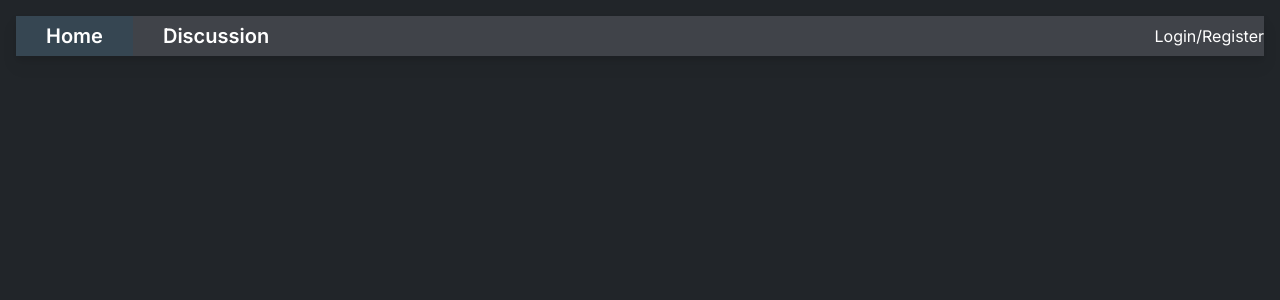
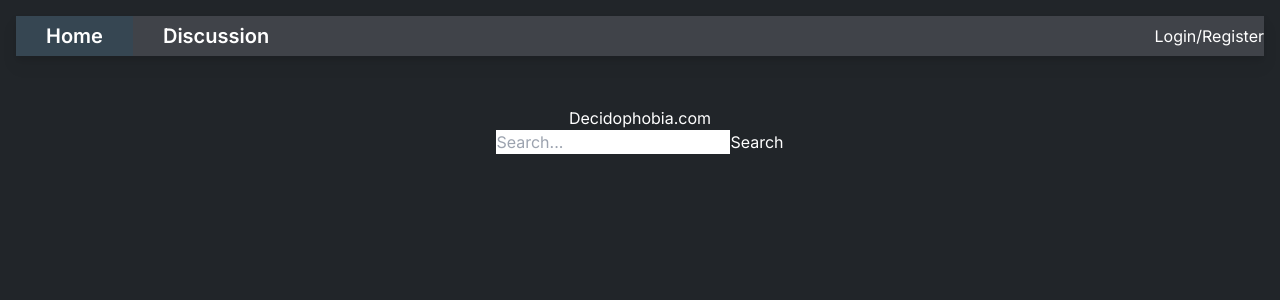
Before and after one commit to cfstar188/Decidophobia.com, a Next.js app in the folder frontend/: page / in a window 1280 px wide. Shown: the top 300 px of the page. Built offline with nearby package versions, Linux system fonts and the light colour scheme.

Commit message:
Add hero section to homepage

```diff
--- a/frontend/app/globals.css
+++ b/frontend/app/globals.css
@@ -24,3 +24,12 @@
     text-wrap: balance;
   }
 }
+
+
+.hero-section {
+  /* background-image: url('https://source.unsplash.com/random/1920x1080?abstract'); */
+  background-size: cover;
+  background-position: center;
+  text-align: center;
+  padding: 50px 0;
+}
--- a/frontend/app/page.tsx
+++ b/frontend/app/page.tsx
@@ -1,10 +1,25 @@
 // localhost:3000
 "use client";
 import React from "react";
-import SearchTable from "@/app/components/Table/SearchTable";
+import Image from "next/image";
 import SearchBar from "@/app/components/SearchBar";
+import Link from "next/link";
+import { NavBar } from "@/app/components/NavBar";
+import { authAtom } from "@/Library/AuthAtom";
+import { useAtom } from "jotai";
 
-// Unused pages in nextjs, purely testing page
+// Adjusted HomePage to include content from the provided HTML
 export default function HomePage() {
-  return <SearchTable />;
+
+  return (
+    <div>
+
+      <div className="divcent">
+        <section className="hero-section">
+          <h1 style={{ textAlign: "center" }}>Decidophobia.com</h1>
+          <SearchBar />
+        </section>
+      </div>
+    </div>
+  );
 }
```
